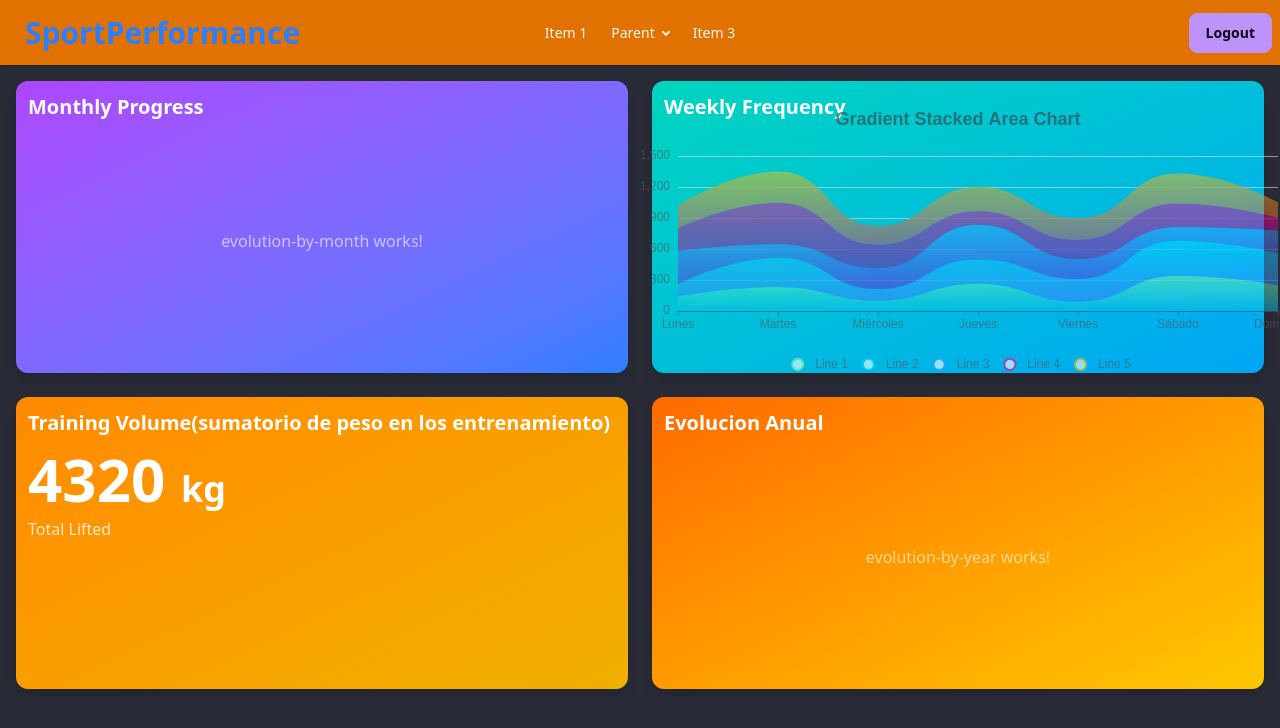
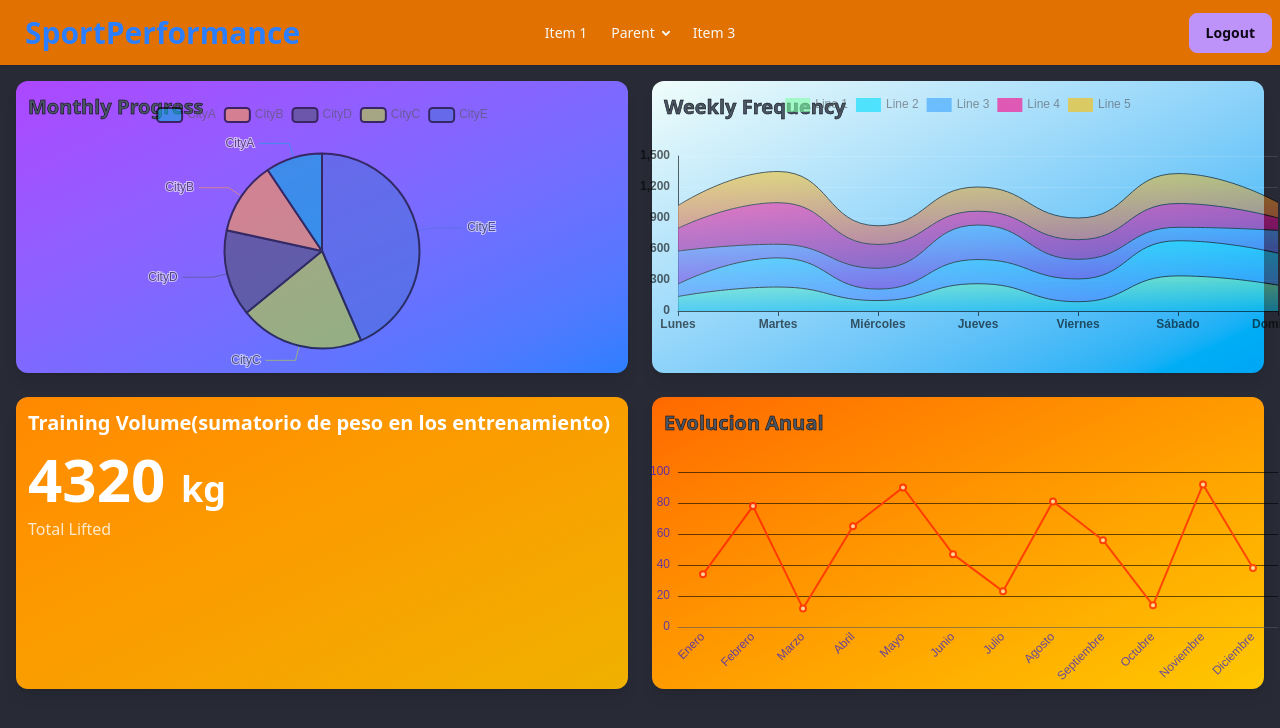
Before and after one commit to VictorCarmonaMoraza/SportPerformance2026_Front_V2, an Angular app: page /sport/user-sport in a window 1280 px wide. Shown: the top 728 px of the page. Built offline with nearby package versions, Linux system fonts and the light colour scheme.

Commit message:
Refactorizacion graficas

```diff
--- a/src/app/shared/components/evolution-by-month/evolution-by-month.html
+++ b/src/app/shared/components/evolution-by-month/evolution-by-month.html
@@ -1 +1,4 @@
-<p>evolution-by-month works!</p>
+<div class="flex justify-center items-center mt-5">
+  <!-- <app-chart [typeGraph]="'bar'" [data]="diasDelMes" [dataSerie]="dataSerie" /> -->
+  <app-charts [options]="option" />
+</div>
--- a/src/app/shared/components/evolution-by-month/evolution-by-month.ts
+++ b/src/app/shared/components/evolution-by-month/evolution-by-month.ts
@@ -1,11 +1,114 @@
 import { Component } from '@angular/core';
+import { EChartsOption } from 'echarts';
+import { Charts } from "../charts/charts";
 
 @Component({
   selector: 'app-evolution-by-month',
-  imports: [],
+  imports: [Charts],
   templateUrl: './evolution-by-month.html',
   styleUrl: './evolution-by-month.css',
 })
 export class EvolutionByMonth {
+  diasDelMes = [
+    '1', '2', '3', '4', '5', '6', '7', '8', '9', '10',
+    '11', '12', '13', '14', '15', '16', '17', '18', '19', '20',
+    '21', '22', '23', '24', '25', '26', '27', '28', '29', '30', '31'
+  ];
+  dataSerie = this.diasDelMes
+
+  // const weatherIcons = {
+  //   Sunny: ROOT_PATH + '/data/asset/img/weather/sunny_128.png',
+  //   Cloudy: ROOT_PATH + '/data/asset/img/weather/cloudy_128.png',
+  //   Showers: ROOT_PATH + '/data/asset/img/weather/showers_128.png'
+  // };
+
+
+
+  option: EChartsOption = {
+    // title: {
+    //   text: 'Weather Statistics',
+    //   subtext: 'Fake Data',
+    //   left: 'center'
+    // },
+    tooltip: {
+      trigger: 'item',
+      formatter: '{a} <br/>{b} : {c} ({d}%)'
+    },
+    legend: {
+      top: 1,
+      left: 'center',
+      data: ['CityA', 'CityB', 'CityD', 'CityC', 'CityE'],
+    },
+    series: [
+      {
+        type: 'pie',
+        radius: '65%',
+        center: ['50%', '50%'],   // ✔ ahora es tupla válida
+        selectedMode: 'single',
+        data: [
+          {
+            value: 1548,
+            name: 'CityE',
+            itemStyle: {
+              borderColor: '#000',
+              borderWidth: 2
+            },
+            label: {
+              // formatter: [
+              //   '{title|{b}}{abg|}',
+              //   '  {weatherHead|Weather}{valueHead|Days}{rateHead|Percent}',
+              //   '{hr|}',
+              //   '  {Sunny|}{value|202}{rate|55.3%}',
+              //   '  {Cloudy|}{value|142}{rate|38.9%}',
+              //   '  {Showers|}{value|21}{rate|5.8%}'
+              // ].join('\n'),
+              // backgroundColor: '#eee',
+              // borderColor: '#777',
+              // borderWidth: 1,
+              // borderRadius: 4,
+              // rich: { /* ... */ }
+            }
+          },
+          {
+            value: 735, name: 'CityC',
+            itemStyle: {
+              borderColor: '#000',
+              borderWidth: 2
+            },
+          },
+          {
+            value: 510, name: 'CityD',
+            itemStyle: {
+              borderColor: '#000',
+              borderWidth: 2
+            },
+          },
+          {
+            value: 434, name: 'CityB',
+            itemStyle: {
+              borderColor: '#000',
+              borderWidth: 2
+            },
+          },
+          {
+            value: 335, name: 'CityA',
+            itemStyle: {
+              borderColor: '#000',
+              borderWidth: 2
+            },
+          }
+        ],
+        emphasis: {
+          itemStyle: {
+            shadowBlur: 10,
+            shadowOffsetX: 0,
+            shadowColor: 'rgba(0, 0, 0, 0.5)'
+          }
+        }
+      }
+    ]
+  };
+
+
 
 }
--- a/src/app/shared/components/evolution-by-week/evolution-by-week.html
+++ b/src/app/shared/components/evolution-by-week/evolution-by-week.html
@@ -1 +1,4 @@
-<app-charts [options]="option" />
+<div class="flex justify-center items-center">
+  <!-- <app-chart [typeGraph]="'line'" [data]="diasSemana" [dataSerie]="dataSerie" /> -->
+  <app-charts [options]="option" />
+</div>
--- a/src/app/shared/components/evolution-by-week/evolution-by-week.ts
+++ b/src/app/shared/components/evolution-by-week/evolution-by-week.ts
@@ -25,9 +25,9 @@ export class EvolutionByWeek {
 
   option: EChartsOption = {
     color: ['#80FFA5', '#00DDFF', '#37A2FF', '#FF0087', '#FFBF00'],
-    title: {
-      text: 'Gradient Stacked Area Chart'
-    },
+    // title: {
+    //   // text: 'Gradient Stacked Area Chart'
+    // },
     tooltip: {
       trigger: 'axis',
       axisPointer: {
@@ -38,6 +38,9 @@ export class EvolutionByWeek {
       }
     },
     legend: {
+      top: 2,
+      left: 'center',
+      icon: 'rect',
       data: ['Line 1', 'Line 2', 'Line 3', 'Line 4', 'Line 5']
     },
     toolbox: {
@@ -49,13 +52,40 @@ export class EvolutionByWeek {
       {
         type: 'category',
         boundaryGap: false,
-        data: this.diasSemana
+        data: this.diasSemana,
+        axisLabel: {
+          color: '#000',   // color del texto
+          fontSize: 12,
+          fontWeight: 'bold'
+        },
+        axisLine: {
+          lineStyle: {
+            color: '#000'  // color de la línea del eje
+          }
+        }
       }
     ],
     yAxis: [
       {
-        type: 'value'
-      }
+        type: 'value',
+        axisLabel: {
+          color: '#000',   // color de los números
+          fontSize: 12,
+          fontWeight: 'bold'
+        },
+        axisLine: {
+          show: true,
+          lineStyle: {
+            color: '#000'
+          }
+        },
+        splitLine: {
+          lineStyle: {
+            color: 'rgba(255,255,255,0.2)' // líneas horizontales suaves
+          }
+        }
+      },
+
     ],
     series: [
       {
@@ -64,7 +94,8 @@ export class EvolutionByWeek {
         stack: 'Total',
         smooth: true,
         lineStyle: {
-          width: 0
+          width: 1,
+          color: '#000'
         },
         showSymbol: false,
         areaStyle: {
@@ -91,7 +122,8 @@ export class EvolutionByWeek {
         stack: 'Total',
         smooth: true,
         lineStyle: {
-          width: 0
+          width: 1,
+          color: '#000'
         },
         showSymbol: false,
         areaStyle: {
@@ -118,7 +150,8 @@ export class EvolutionByWeek {
         stack: 'Total',
         smooth: true,
         lineStyle: {
-          width: 0
+          width: 1,
+          color: '#000'
         },
         showSymbol: false,
         areaStyle: {
@@ -145,7 +178,8 @@ export class EvolutionByWeek {
         stack: 'Total',
         smooth: true,
         lineStyle: {
-          width: 0
+          width: 1,
+          color: '#000'
         },
         showSymbol: false,
         areaStyle: {
@@ -172,7 +206,8 @@ export class EvolutionByWeek {
         stack: 'Total',
         smooth: true,
         lineStyle: {
-          width: 0
+          width: 1,
+          color: '#000'
         },
         showSymbol: false,
         label: {
--- a/src/app/shared/components/evolution-by-year/evolution-by-year.html
+++ b/src/app/shared/components/evolution-by-year/evolution-by-year.html
@@ -1 +1,4 @@
-<p>evolution-by-year works!</p>
+<div class="flex justify-center items-center">
+  <!-- <app-chart [typeGraph]="'line'" [data]="monthYear" [dataSerie]="dataSerieYear" [options]="optionY()" /> -->
+  <app-charts [options]="option" />
+</div>
--- a/src/app/shared/components/evolution-by-year/evolution-by-year.ts
+++ b/src/app/shared/components/evolution-by-year/evolution-by-year.ts
@@ -1,11 +1,64 @@
 import { Component } from '@angular/core';
+import { Charts } from "../charts/charts";
+import { EChartsOption } from 'echarts';
 
 @Component({
   selector: 'app-evolution-by-year',
-  imports: [],
+  imports: [Charts],
   templateUrl: './evolution-by-year.html',
   styleUrl: './evolution-by-year.css',
 })
 export class EvolutionByYear {
+  monthYear = [
+    'Enero',
+    'Febrero',
+    'Marzo',
+    'Abril',
+    'Mayo',
+    'Junio',
+    'Julio',
+    'Agosto',
+    'Septiembre',
+    'Octubre',
+    'Noviembre',
+    'Diciembre'
+  ];
 
+  dataSerieYear = [34, 78, 12, 65, 90, 47, 23, 81, 56, 14, 92, 38]
+
+  option: EChartsOption = {
+    // title: {
+    //   text: 'ECharts Getting Started Example'
+    // },
+    tooltip: {},
+    color: 'red',
+    xAxis: {
+      axisLabel: {
+        interval: 0,
+        rotate: 45,
+        color: 'blue'
+      },
+      data: this.monthYear
+    },
+
+    yAxis: {
+      axisLabel: {
+        color: 'blue'
+      },
+      splitLine: {
+        show: true,
+        lineStyle: {
+          color: 'black'  // ← CAMBIA ESTO AL COLOR QUE QUIERAS
+          // por ejemplo: '#333', 'white', '#888', etc.
+        }
+      }
+    },
+    series: [
+      {
+        name: 'sales',
+        type: 'line',
+        data: this.dataSerieYear,
+      }
+    ]
+  }
 }
--- a/src/app/shared/components/evolution-graph/evolution-graph.html
+++ /dev/null
@@ -1 +0,0 @@
-<p>Hola</p>
--- a/src/app/shared/components/evolution-graph/evolution-graph.ts
+++ /dev/null
@@ -1,30 +0,0 @@
-import { Component, ElementRef, input, signal, ViewChild } from '@angular/core';
-
-import { EChartsOption } from 'echarts';
-import { Charts } from '../charts/charts';
-import * as echarts from 'echarts';
-
-@Component({
-  selector: 'app-evolution-graph',
-  imports: [Charts],
-  templateUrl: './evolution-graph.html',
-  styleUrl: './evolution-graph.css',
-})
-export class EvolutionGraph {
-
-  @ViewChild('chart') chartElement!: ElementRef<HTMLDivElement>;
-
-  // typeGraph = input.required<string>();
-  // data = input.required<string[]>();
-  // dataSerie = input.required<number[]>();
-  options = input.required<echarts.EChartsOption>();
-
-  ngAfterViewInit(): void {
-
-    // 1. Initialize ECharts using the ViewChild reference
-    const chartDom = this.chartElement.nativeElement;
-    const myChart = echarts.init(chartDom);
-
-    myChart.setOption(this.options())
-  }
-}
--- a/src/app/sportPerformance/pages/user-info-page/user-info-page.css
+++ b/src/app/sportPerformance/pages/user-info-page/user-info-page.css
@@ -0,0 +1,3 @@
+.text-stroke-black {
+  -webkit-text-stroke: 0.5px black;
+}
--- a/src/app/sportPerformance/pages/user-info-page/user-info-page.html
+++ b/src/app/sportPerformance/pages/user-info-page/user-info-page.html
@@ -2,7 +2,7 @@
 
   <!-- Monthly Progress -->
   <div class="rounded-xl p-3 bg-gradient-to-br from-purple-500 to-blue-500 shadow-lg">
-    <h3 class="text-white text-xl font-semibold">Monthly Progress</h3>
+    <h3 class="text-gray-600 text-xl font-semibold text-stroke-black">Monthly Progress</h3>
 
     <div class="h-60 flex items-center justify-center text-white opacity-60">
       <!-- <app-evolution-graph [diasDelMes]="diasDelMes" /> -->
@@ -11,8 +11,8 @@
   </div>
 
   <!-- Weekly Frequency -->
-  <div class="rounded-xl p-3 bg-gradient-to-br from-teal-400 to-sky-500 shadow-lg">
-    <h2 class="text-white text-xl font-semibold">Weekly Frequency</h2>
+  <div class="rounded-xl p-3 bg-gradient-to-br from-teal-50 to-sky-500 shadow-lg">
+    <h2 class="text-gray-600 text-xl font-semibold text-stroke-black">Weekly Frequency</h2>
 
     <div class="h-60 flex items-center justify-center text-white opacity-60">
       <!-- <app-evolution-graph [diasDelMes]="diasDelMes" /> -->
@@ -30,7 +30,7 @@
 
   <!-- Anual -->
   <div class="rounded-xl p-3 bg-gradient-to-br from-orange-500 to-yellow-400 shadow-lg">
-    <h2 class="text-white text-xl font-semibold ">Evolucion Anual</h2>
+    <h2 class="text-gray-600 text-xl font-semibold text-stroke-black">Evolucion Anual</h2>
 
     <div class="h-60 flex items-center justify-center text-white opacity-60">
       <!-- <app-evolution-graph [diasDelMes]="diasDelMes" /> -->
--- a/src/app/sportPerformance/pages/user-info-page/user-info-page.ts
+++ b/src/app/sportPerformance/pages/user-info-page/user-info-page.ts
@@ -1,20 +1,14 @@
 import { Component } from '@angular/core';
-import { EvolutionGraph } from "../../../shared/components/evolution-graph/evolution-graph";
 import { EvolutionByMonth } from "../../../shared/components/evolution-by-month/evolution-by-month";
 import { EvolutionByWeek } from "../../../shared/components/evolution-by-week/evolution-by-week";
 import { EvolutionByYear } from "../../../shared/components/evolution-by-year/evolution-by-year";
 
 @Component({
   selector: 'app-user-info-page',
-  imports: [EvolutionGraph, EvolutionByMonth, EvolutionByWeek, EvolutionByYear],
+  imports: [EvolutionByMonth, EvolutionByWeek, EvolutionByYear],
   templateUrl: './user-info-page.html',
   styleUrl: './user-info-page.css',
 })
 export class UserInfoPage {
 
-  diasDelMes = [
-    '1', '2', '3', '4', '5', '6', '7', '8', '9', '10',
-    '11', '12', '13', '14', '15', '16', '17', '18', '19', '20',
-    '21', '22', '23', '24', '25', '26', '27', '28', '29', '30', '31'
-  ];
 }
```
Also changed, not shown: src/app/shared/components/evolution-graph/evolution-graph.css (deleted), 1 other file (tests, documents, lock files or other folders).
